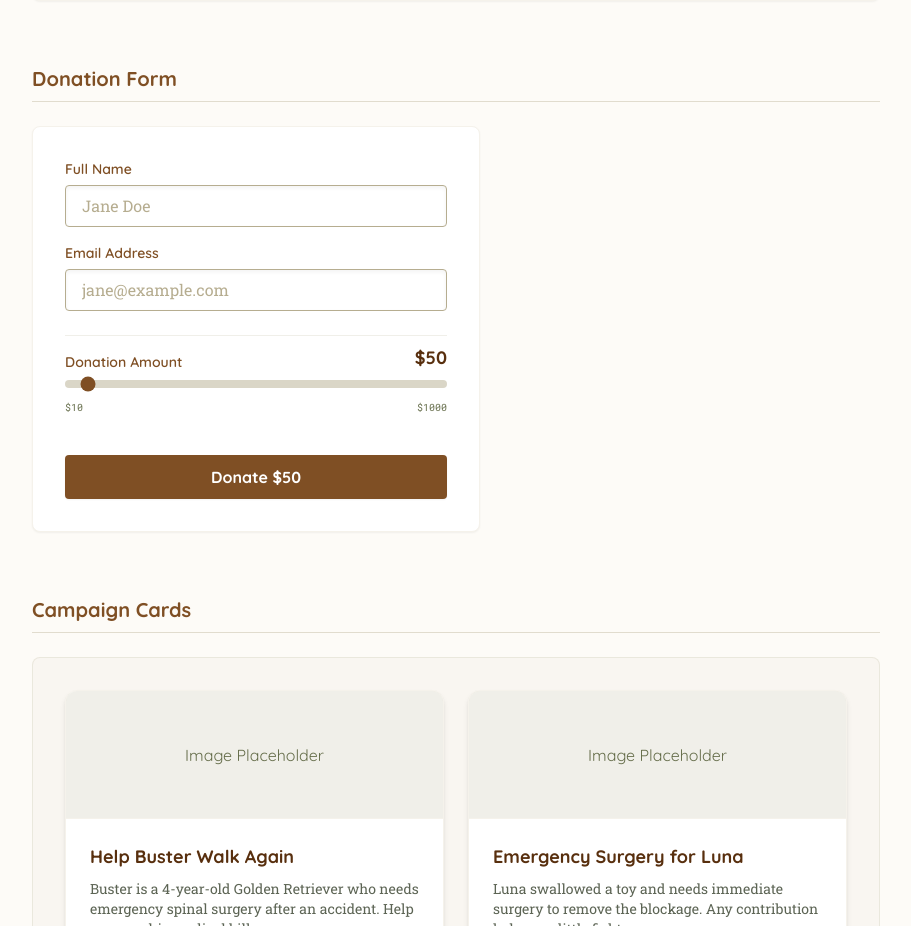
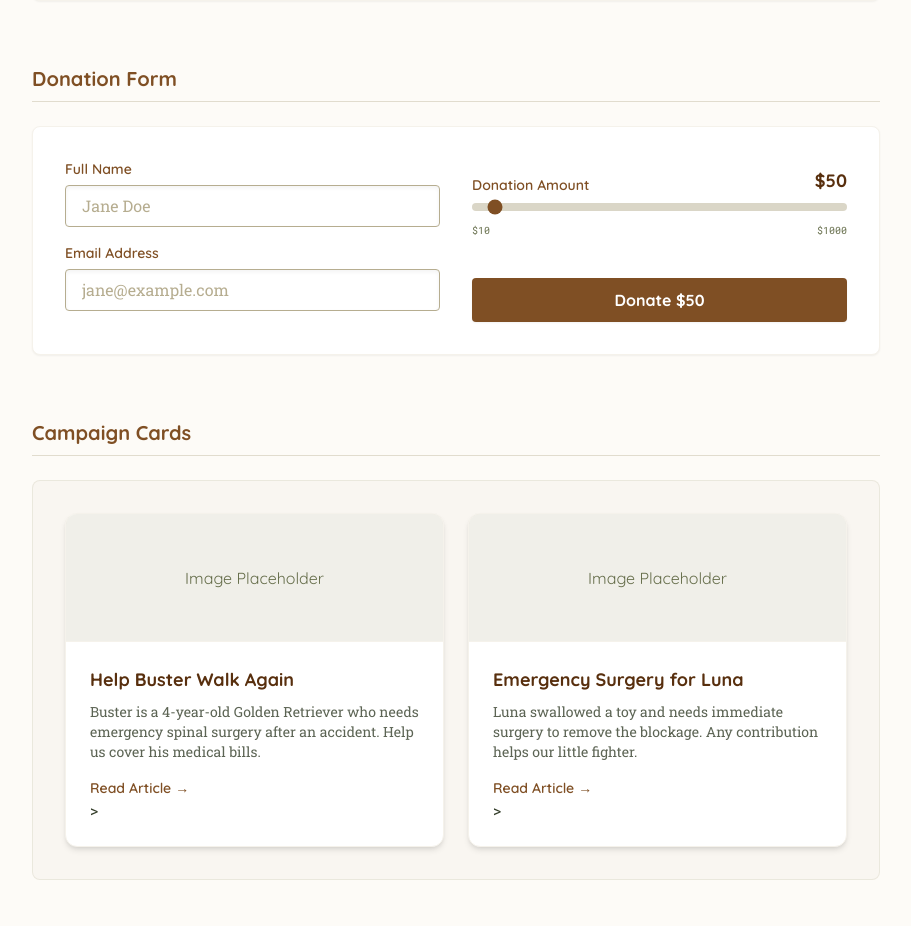
Before and after one commit to hirrrooo/ttl-mockup, a SvelteKit app: page / in a window 1280 px wide. Shown: the part 1300-2226 px from the top of the page, without its empty margins (184-1095 px from the left). Built offline with nearby package versions, Linux system fonts and the light colour scheme.

Commit message:
feat: adjust donation form to use a 2-column side-by-side grid

```diff
--- a/src/routes/+page.svelte
+++ b/src/routes/+page.svelte
@@ -82,18 +82,20 @@
         <!-- Forms -->
         <div id="forms-section">
           <h3 class="text-xl text-saddle-brown font-sans font-bold border-b border-khaki-beige/40 pb-2 mb-6">Donation Form</h3>
-          <div class="bg-white p-8 rounded-lg shadow-sm border border-paper max-w-md space-y-6">
+          <div class="bg-white p-8 rounded-lg shadow-sm border border-paper grid grid-cols-1 md:grid-cols-2 gap-8 items-start">
             <div class="space-y-4">
                <Input id="name" label="Full Name" placeholder="Jane Doe" />
                <Input id="email" label="Email Address" placeholder="jane@example.com" />
             </div>
 
-            <div class="pt-2 border-t border-khaki-beige/20 mt-4">
-               <Slider label="Donation Amount" bind:value={donationAmount} min={10} max={1000} step={10} />
-            </div>
+            <div class="space-y-6">
+              <div class="pt-2">
+                 <Slider label="Donation Amount" bind:value={donationAmount} min={10} max={1000} step={10} />
+              </div>
 
-            <div class="pt-4">
-              <Button variant="primary" class="w-full">Donate ${donationAmount}</Button>
+              <div class="pt-4">
+                <Button variant="primary" class="w-full">Donate ${donationAmount}</Button>
+              </div>
             </div>
           </div>
         </div>
```
